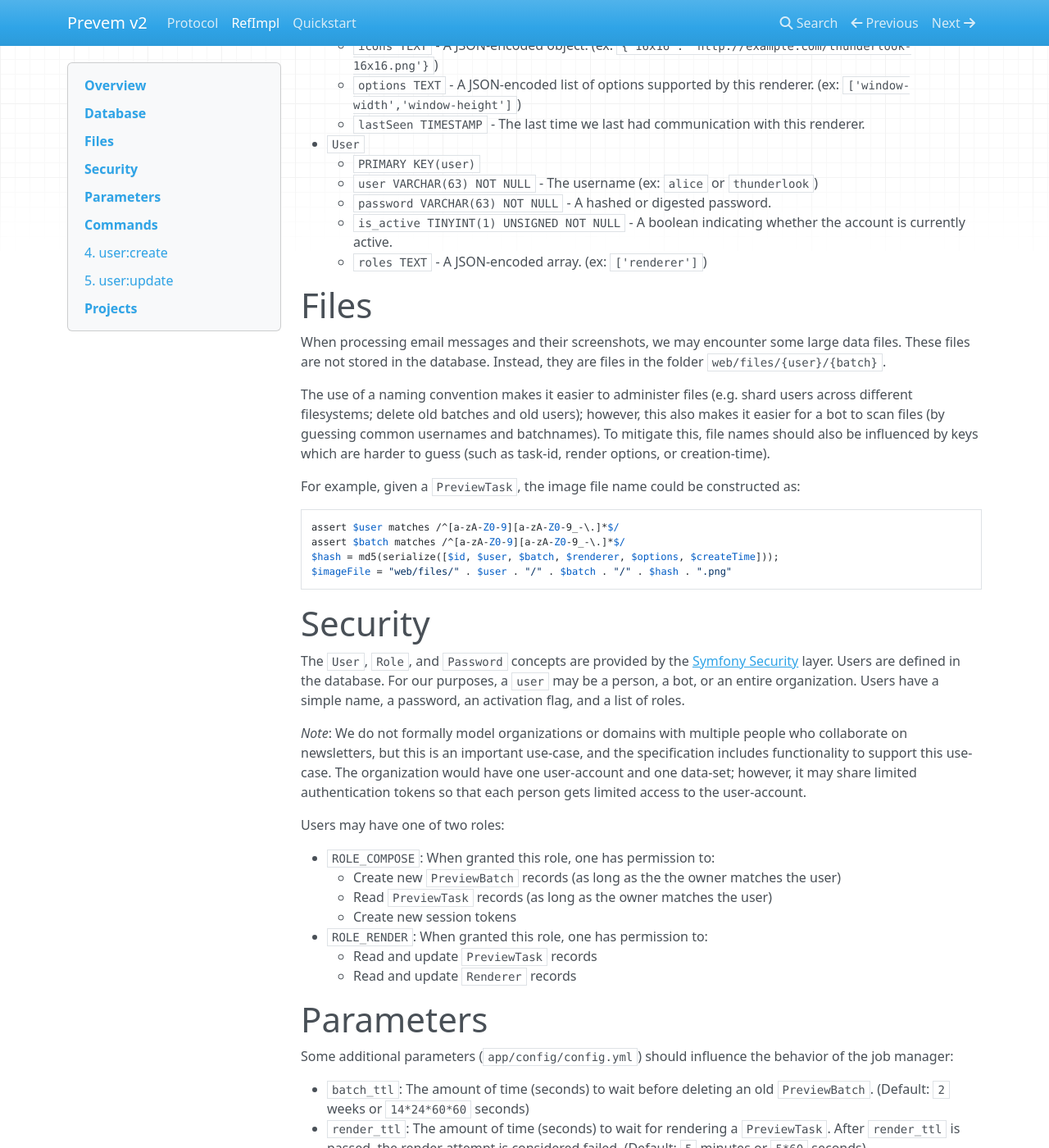
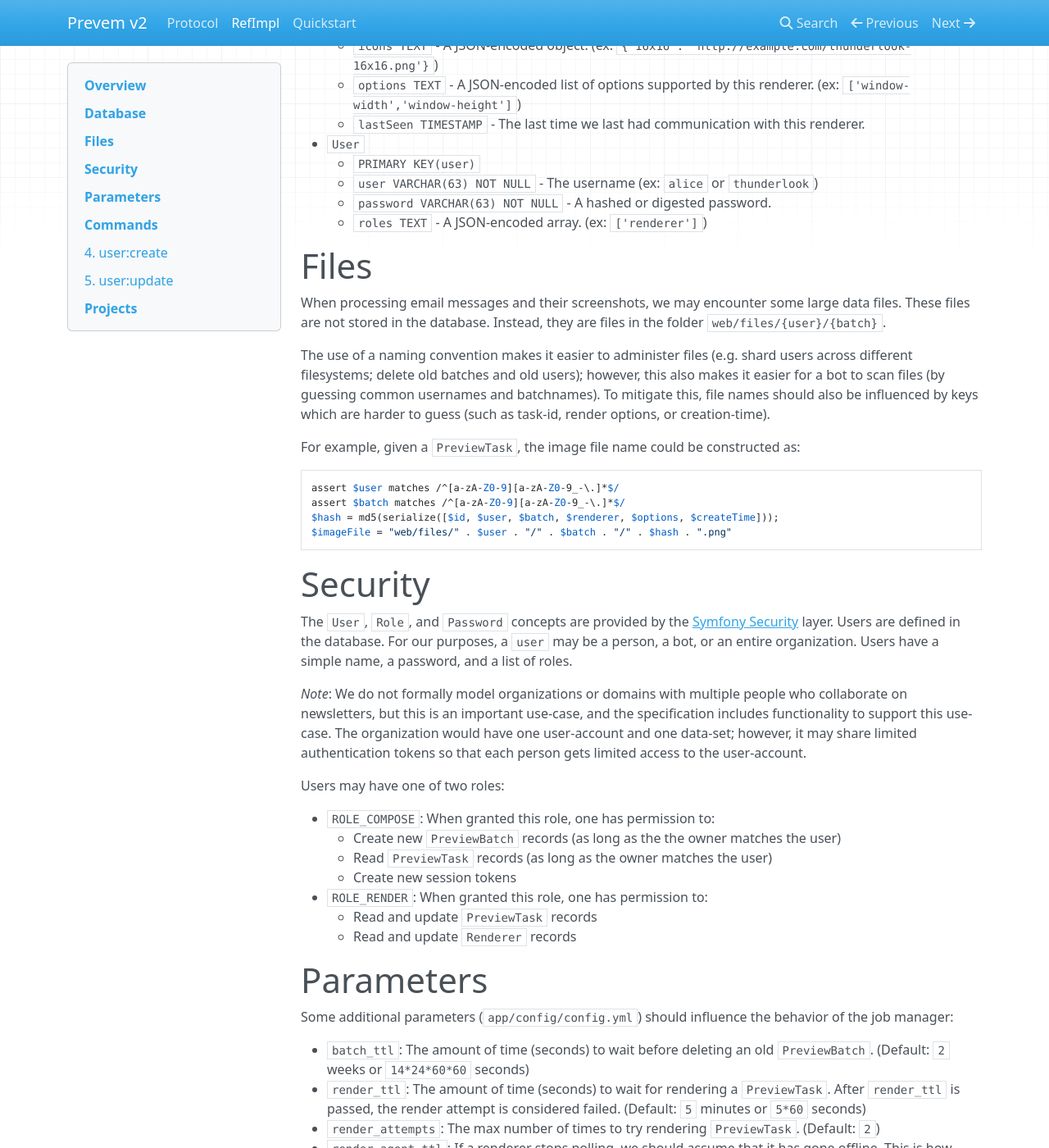
Before and after one commit to prevem/prevem-spec, an MkDocs documentation site: the page built from docs/refimpl.md, in a window 1280 px wide and 1400 px high, scrolled down 942 px. Shown: the whole window at 82% size. Built offline with MkDocs 1.6.1, drawn with Linux system fonts in a browser that asks for light colours; nearby versions of some CDN libraries; old or Windows-style settings are respelled for this version of MkDocs.

Commit message:
refimpl.md - Remove `User.is_active` field

```diff
--- a/docs/refimpl.md
+++ b/docs/refimpl.md
@@ -43,7 +43,6 @@ Several entities should be stored in a database using Doctrine.
     * `PRIMARY KEY(user)`
     * `user VARCHAR(63) NOT NULL` - The username (ex: `alice` or `thunderlook`)
     * `password VARCHAR(63) NOT NULL` - A hashed or digested password.
-    * `is_active TINYINT(1) UNSIGNED NOT NULL` - A boolean indicating whether the account is currently active.
     * `roles TEXT` - A JSON-encoded array. (ex: `['renderer']`)
 
 # Files
@@ -68,7 +67,7 @@ $imageFile = "web/files/" . $user . "/" . $batch . "/" . $hash . ".png"
 
 The `User`, `Role`, and `Password` concepts are provided by the [Symfony Security](http://symfony.com/doc/current/book/security.html)
 layer.  Users are defined in the database.  For our purposes, a `user` may be a person, a bot, or an entire organization.  Users have a simple name, a password,
-an activation flag, and a list of roles.
+and a list of roles.
 
 *Note*: We do not formally model organizations or domains with multiple people who collaborate on newsletters, but this is an important
 use-case, and the specification includes functionality to support this use-case.  The organization would have one user-account and one
```
